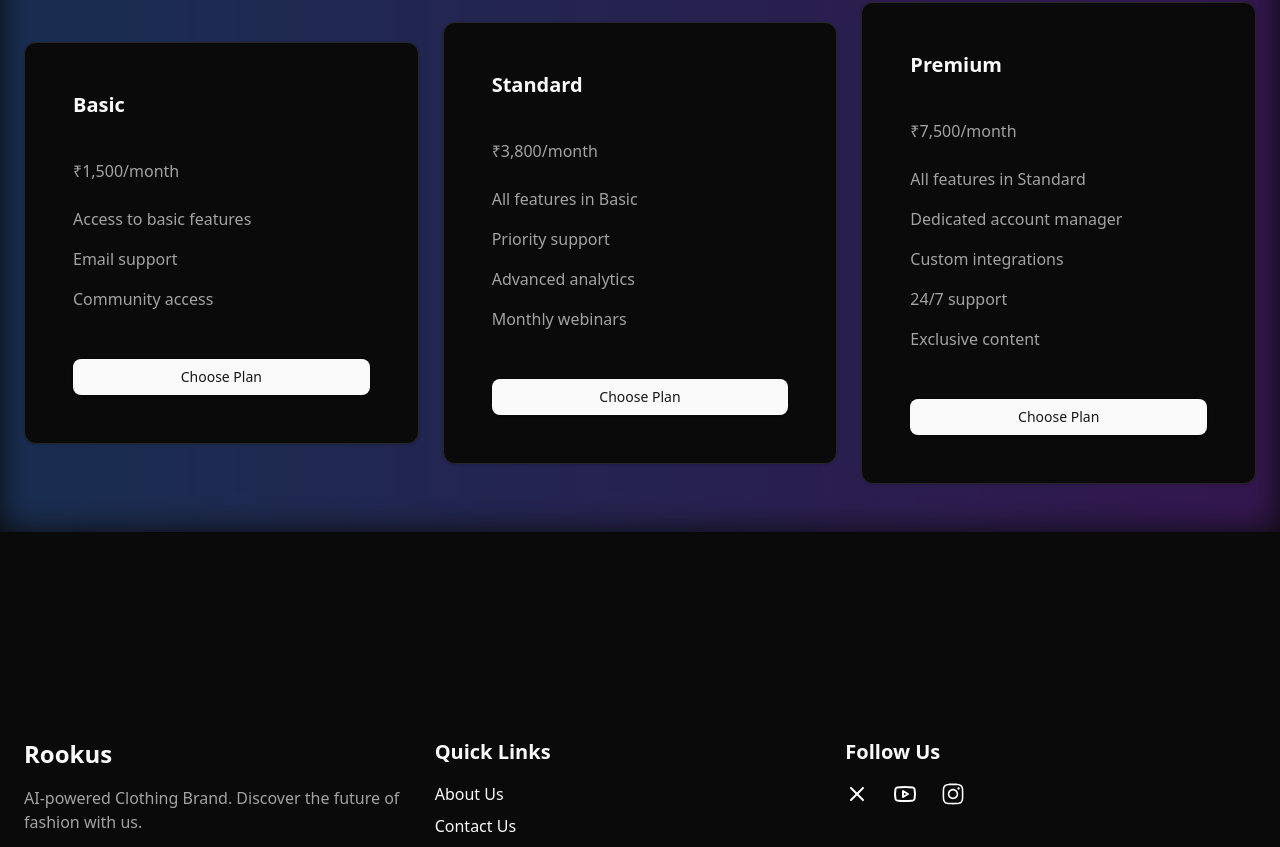
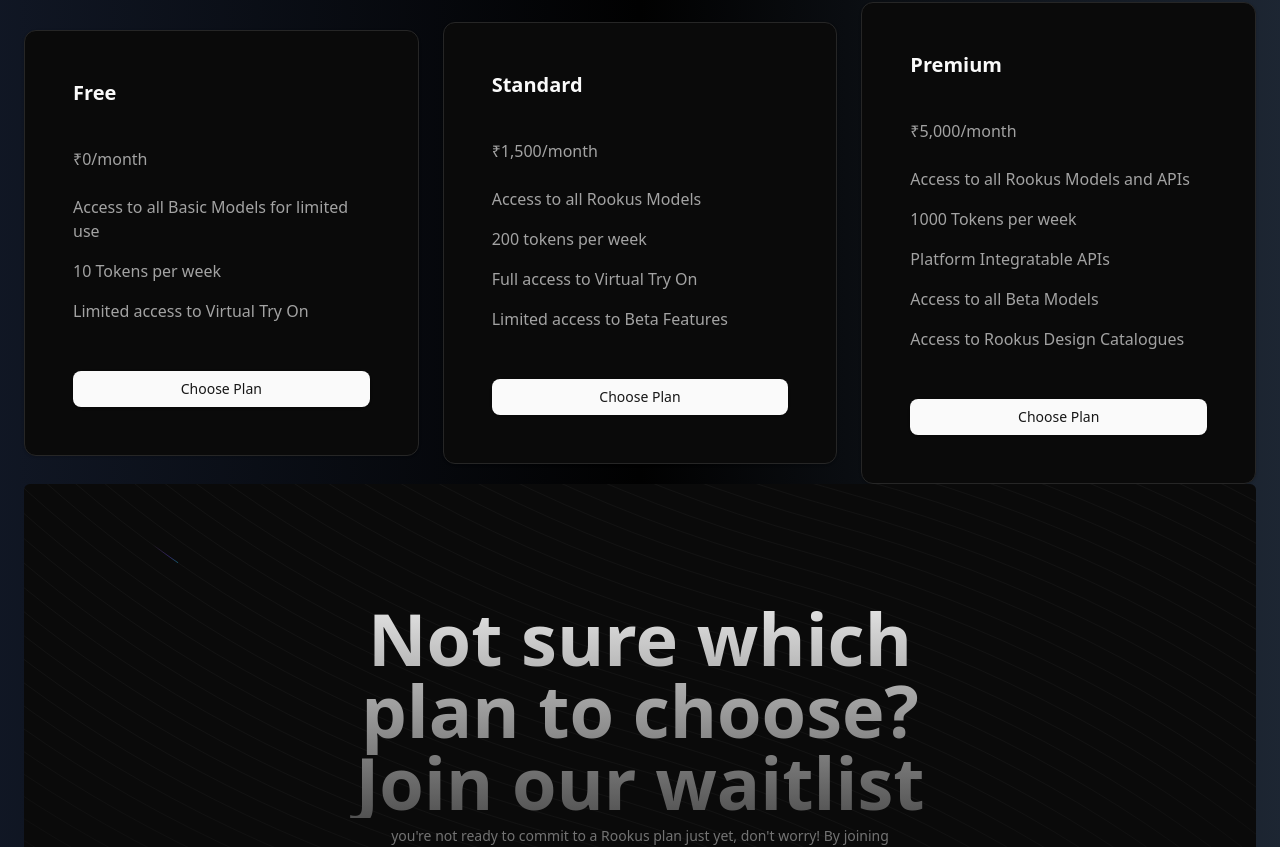
Before and after one commit to SH20RAJ/rookus, a Next.js app: page /pricing in a window 1280 px wide. Shown: the part 310-1157 px from the top of the page. Built offline with nearby package versions, Linux system fonts and the light colour scheme.

Commit message:
pricing page

```diff
--- a/src/app/(landing)/page.js
+++ b/src/app/(landing)/page.js
@@ -31,7 +31,6 @@
         <FAQs />
       </section>
       <Separator className="w-full" />
-      <JoinWaitList />
     </div>
   );
 }
--- a/src/app/(landing)/pricing/page.js
+++ b/src/app/(landing)/pricing/page.js
@@ -2,12 +2,15 @@
 import { Card, CardHeader, CardContent, CardFooter } from '@/components/ui/card';
 import { Button } from '@/components/ui/button';
 import { cn } from '@/lib/utils';
+import { JoinWaitList } from '@/components/(Landing)/JoinWaitList';
+
 
 export default function Pricing() {
     // Temporay Pricing Section maybe changed later
   return (
     <section className="bg-background py-12 relative overflow-hidden">
-      <div className="absolute inset-0 bg-gradient-to-r from-blue-500 to-purple-600 opacity-30 blur-lg"></div>
+      {/* Blackish gradient background */}
+      <div className="absolute inset-0 bg-gradient-to-r from-gray-900 via-black to-gray-800 opacity-90"></div>
       <div className="container mx-auto px-6 relative z-10">
         <h2 className="text-3xl font-bold text-center text-foreground mb-8">
           Our Pricing Plans
@@ -16,7 +19,7 @@
           Choose the plan that best suits your needs and get started with us today!
         </p>
         <div className="flex flex-col md:flex-row justify-center items-center md:space-x-6">
-          {['Basic', 'Standard', 'Premium'].map((plan, index) => (
+          {['Free', 'Standard', 'Premium'].map((plan, index) => (
             <Card
               key={plan}
               className={cn(
@@ -32,31 +35,31 @@
               </CardHeader>
               <CardContent>
                 <p className="mt-4 text-muted-foreground">
-                  {plan === 'Basic' ? '₹1,500/month' : plan === 'Standard' ? '₹3,800/month' : '₹7,500/month'}
+                  {plan === 'Free' ? '₹0/month' : plan === 'Standard' ? '₹1,500/month' : '₹5,000/month'}
                 </p>
                 <ul className="mt-6 space-y-4">
-                  {plan === 'Basic' && (
+                  {plan === 'Free' && (
                     <>
-                      <li className="text-muted-foreground">Access to basic features</li>
-                      <li className="text-muted-foreground">Email support</li>
-                      <li className="text-muted-foreground">Community access</li>
+                      <li className="text-muted-foreground">Access to all Basic Models for limited use</li>
+                      <li className="text-muted-foreground">10 Tokens per week</li>
+                      <li className="text-muted-foreground">Limited access to Virtual Try On</li>
                     </>
                   )}
                   {plan === 'Standard' && (
                     <>
-                      <li className="text-muted-foreground">All features in Basic</li>
-                      <li className="text-muted-foreground">Priority support</li>
-                      <li className="text-muted-foreground">Advanced analytics</li>
-                      <li className="text-muted-foreground">Monthly webinars</li>
+                      <li className="text-muted-foreground">Access to all Rookus Models</li>
+                      <li className="text-muted-foreground">200 tokens per week</li>
+                      <li className="text-muted-foreground">Full access to Virtual Try On</li>
+                      <li className="text-muted-foreground">Limited access to Beta Features</li>
                     </>
                   )}
                   {plan === 'Premium' && (
                     <>
-                      <li className="text-muted-foreground">All features in Standard</li>
-                      <li className="text-muted-foreground">Dedicated account manager</li>
-                      <li className="text-muted-foreground">Custom integrations</li>
-                      <li className="text-muted-foreground">24/7 support</li>
-                      <li className="text-muted-foreground">Exclusive content</li>
+                      <li className="text-muted-foreground">Access to all Rookus Models and APIs</li>
+                      <li className="text-muted-foreground">1000 Tokens per week</li>
+                      <li className="text-muted-foreground">Platform Integratable APIs</li>
+                      <li className="text-muted-foreground">Access to all Beta Models</li>
+                      <li className="text-muted-foreground">Access to Rookus Design Catalogues</li>
                     </>
                   )}
                 </ul>
@@ -69,6 +72,7 @@
             </Card>
           ))}
         </div>
+          <JoinWaitList />
       </div>
     </section>
   );
--- a/src/components/(Landing)/JoinWaitList.js
+++ b/src/components/(Landing)/JoinWaitList.js
@@ -19,13 +19,11 @@
     <div className="h-[40rem] w-full rounded-md bg-neutral-950 relative flex flex-col items-center justify-center antialiased">
       <div className="max-w-2xl mx-auto p-4 flex flex-col items-center justify-center">
         <h1 className="relative z-10 text-lg md:text-7xl bg-clip-text text-transparent bg-gradient-to-b from-neutral-200 to-neutral-600 text-center font-sans font-bold">
-          Join the Rookus Waitlist
+        Not sure which plan to choose? Join our waitlist
         </h1>
         <p className="text-neutral-500 max-w-lg mx-auto my-2 text-sm text-center relative z-10">
-          Welcome to Rookus, the future of fashion. Our AI-powered platform
-          offers personalized custom clothing experiences, connecting designers,
-          vendors, and customers globally. Be the first to experience the
-          revolution in fashion with Rookus.
+        you're not ready to commit to a Rookus plan just yet, don't worry! By joining our waitlist, you'll stay up-to-date with the latest features, new models, exclusive offers, and product updates. It's the perfect way to keep yourself informed and explore all that Rookus has to offer without any immediate obligation.
+        Sign up now and be the first to know when we release exciting new updates!
         </p>
         {/* <Input
           type="email"
--- a/src/components/Waitlist/Waitlist.jsx
+++ b/src/components/Waitlist/Waitlist.jsx
@@ -1,4 +1,6 @@
+"use client"
 import { useEffect } from 'react';
+
 
 const Waitlist = () => {
   useEffect(() => {
```
